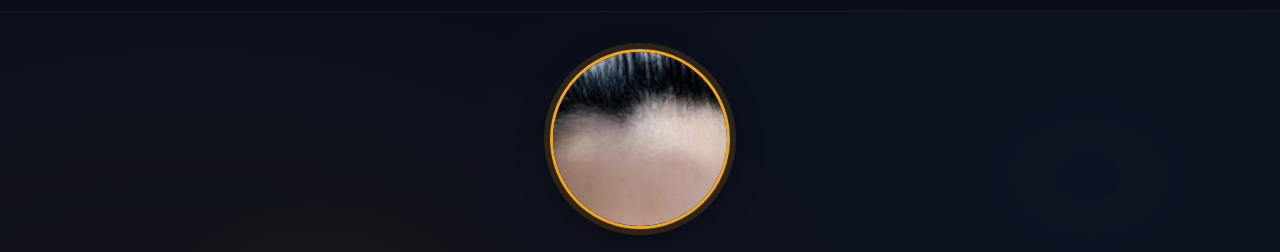
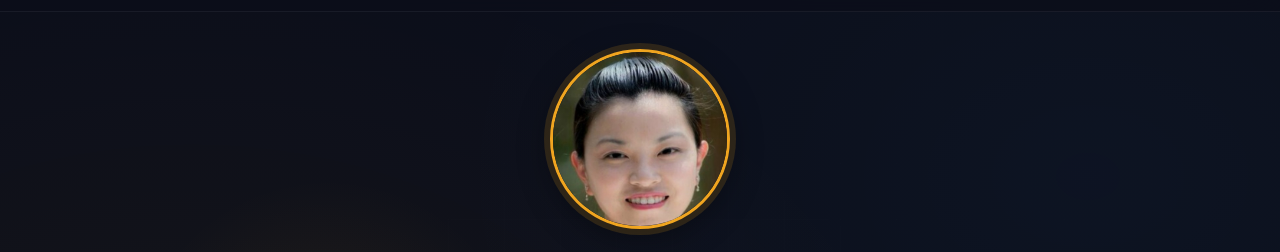
Before and after one commit to Novauraluxe/belle-resume, a plain HTML site: page index.html in a window 1280 px wide. Shown: the part 61-313 px from the top of the page. Drawn offline with Linux system fonts and the light colour scheme.

Commit message:
Update style.css

```diff
--- a/style.css
+++ b/style.css
@@ -231,8 +231,8 @@ strong { font-weight: 700; color: #f0f4ff; }
 .hero-photo {
   width: 180px;
   height: 180px;
-  border-radius: 50%;
-  object-fit: none;
+  border-radius: 70%;
+  object-fit: cover;
   object-position: center 20%;
   border: 3px solid var(--accent);
   box-shadow: 0 0 0 6px rgba(240, 165, 32, 0.15),
```
